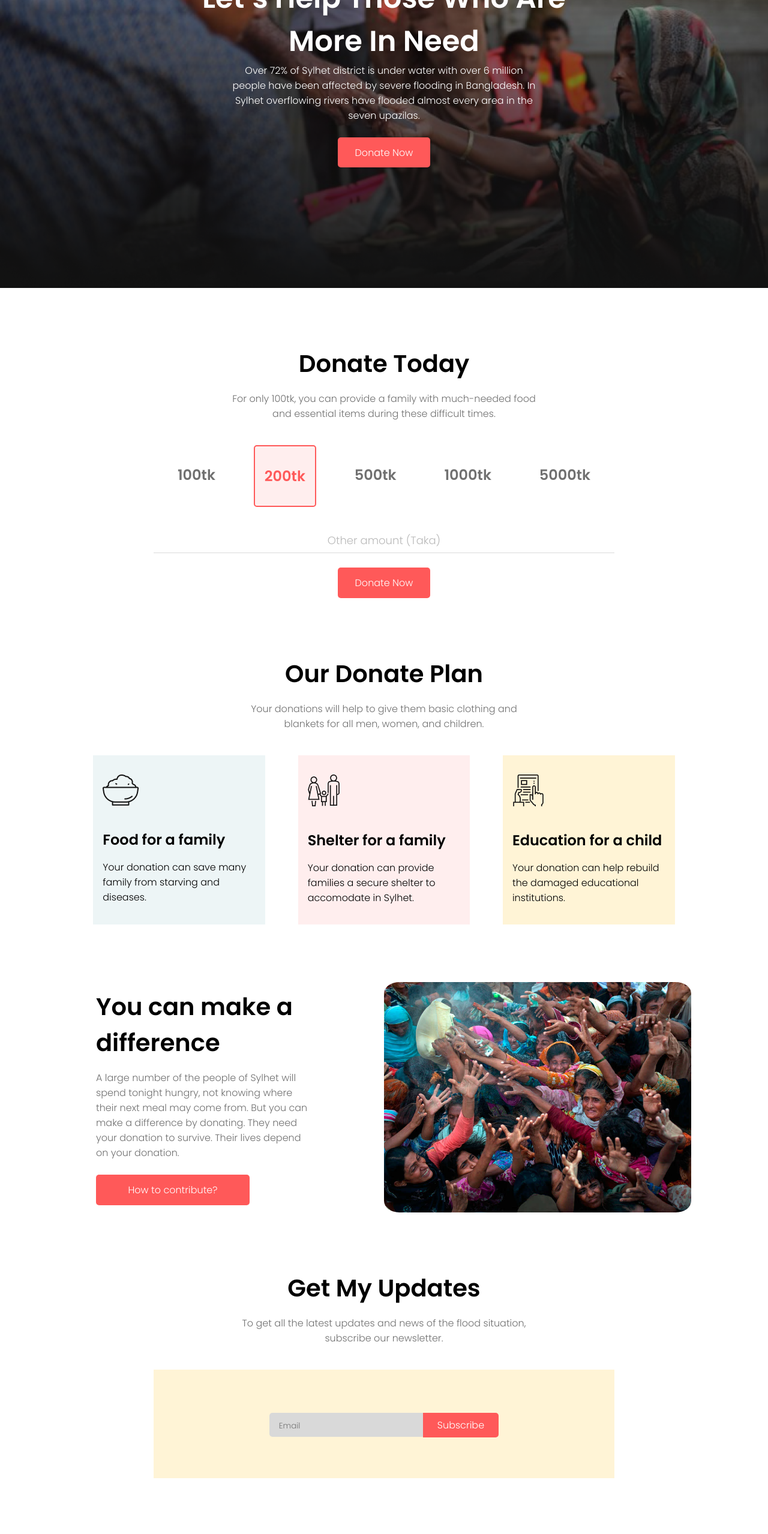
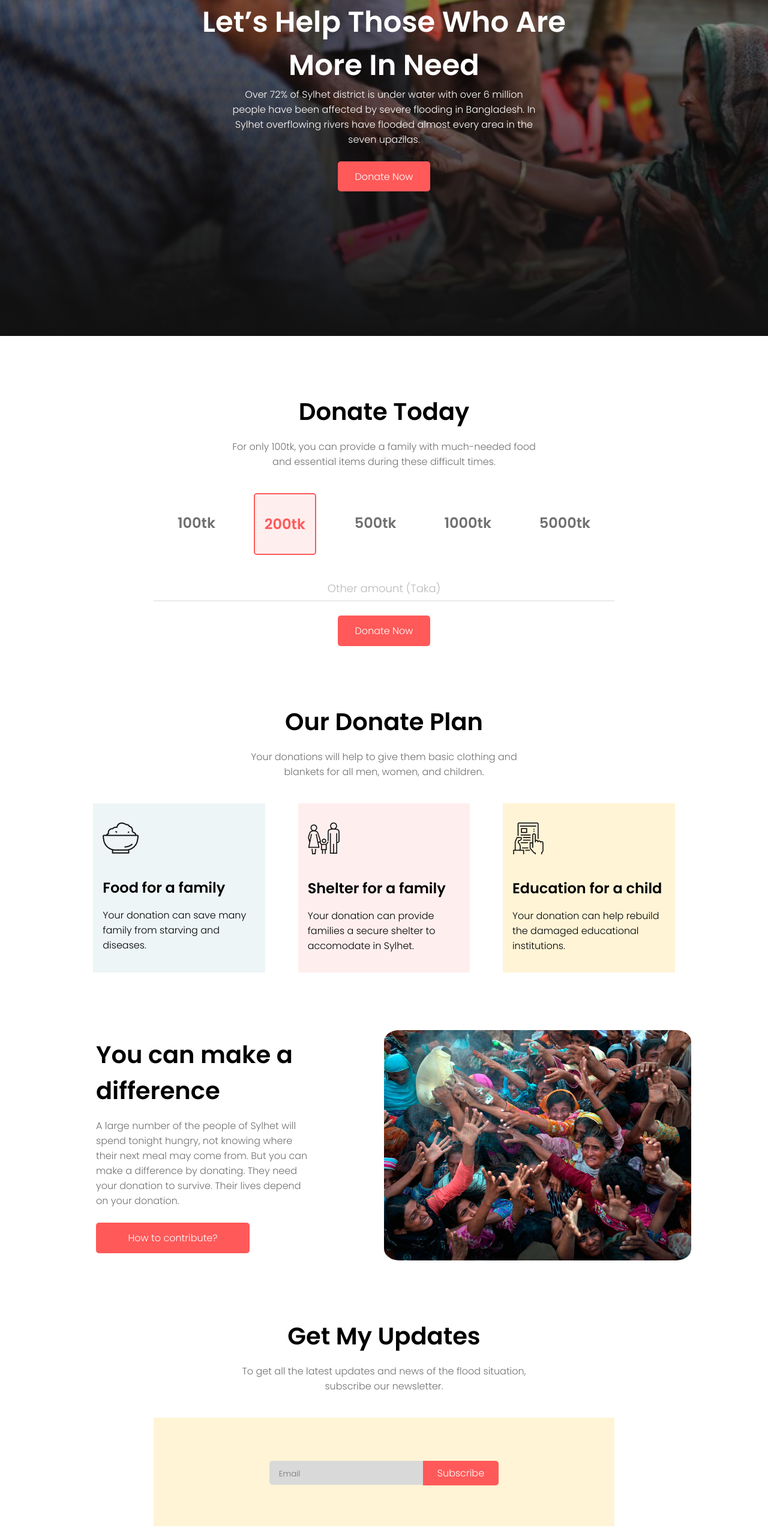
Before and after one commit to sadat-saim/assignment_01, a plain HTML site: page index.html in a window 1280 px wide. Shown: the part 240-2797 px from the top of the page at 60% size. Drawn offline with Linux system fonts and the light colour scheme.

Commit message:
minor changes

```diff
--- a/index.html
+++ b/index.html
@@ -11,15 +11,17 @@
     </head>
     <body>
         <!-- header section -->
+
+        </div>
         <header>
-            <main class="txt-c me-auto">
+            <main class="txt-c me-auto content-container ">
                 <h1>Let’s Help Those Who Are More In Need</h1>
                 <p class="me-auto">Over 72% of Sylhet district is under water with over 6 million people have been affected by severe flooding in Bangladesh. In Sylhet overflowing rivers have flooded almost every area in the seven upazilas.</p>
                 <button>Donate Now</button>
             </main>
         </header>
         <!-- donate-today section -->
-        <section class="txt-c donate-today mt-6 me-auto">
+        <section class="txt-c donate-today mt-6 me-auto content-container">
             <h2>Donate Today</h2>
             <p class="sub-heading"> For only 100tk, you can provide a family with much-needed food and essential items during these difficult times.</p>
             <div class="card-wrapper">
@@ -33,7 +35,7 @@
             <button>Donate Now</button>
         </section>
         <!-- donation plan section -->
-        <section class="container mt-6 me-auto">
+        <section class="container mt-6 me-auto content-container">
             <h2 class="txt-c">Our Donate Plan</h2>
             <p class=" sub-heading txt-c">Your donations will help to give them basic clothing and blankets for all men, women, and children.</p>
             <div class="card-wrapper">
@@ -55,7 +57,7 @@
             </div>
         </section>
         <!-- make a difference section -->
-        <section class="container mt-6 me-auto make-difference">
+        <section class="container mt-6 me-auto make-difference content-container">
             <div class="aside-texts">
                 <h2>You can make a difference</h2>
                 <p>A large number of the people of Sylhet will spend tonight hungry, not knowing where their next meal may come from. But you can make a difference by donating. They need your donation to survive. Their lives depend on your donation.</p>
@@ -64,7 +66,7 @@
             <img src="./images/donation6.jpg" alt="people">
         </section>
         <!-- newsletter section -->
-        <section class="container mt-6 me-auto">
+        <section class="container mt-6 me-auto content-container">
             <h2 class="txt-c">Get My Updates</h2>
             <p class=" sub-heading txt-c">To get all the latest updates and news of the flood situation, subscribe our newsletter.</p>
             <fieldset id="email-box" class="txt-c me-auto">
@@ -72,7 +74,7 @@
             </fieldset>
         </section>
         <!-- footer section -->
-        <footer class="txt-c mt-6">
+        <footer class="txt-c mt-6 content-container">
             <h4>Be humble</h4>
             <p>I am gonna do it</p>
         </footer>
--- a/style.css
+++ b/style.css
@@ -72,7 +72,7 @@ header{
     background-image: url(./images/header-background.png);
     background-repeat: no-repeat;
     background-size: cover;
-    height: 90vh;
+    height: 100vh;
     display: flex;
     flex-direction: column;
     justify-content: center;
```
